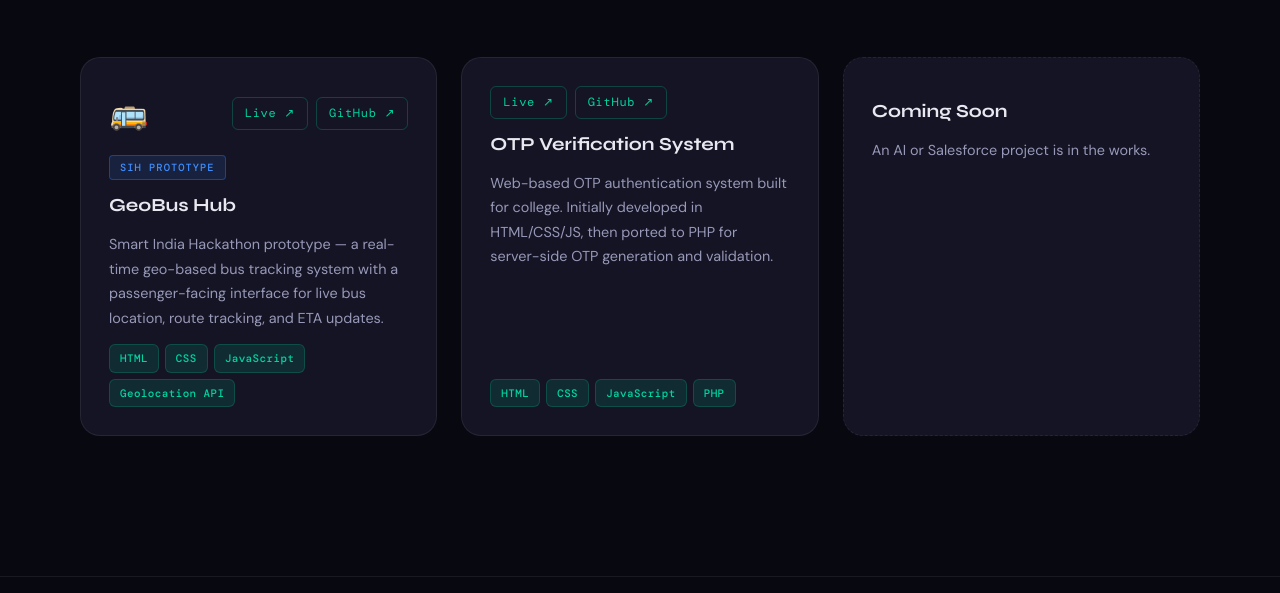
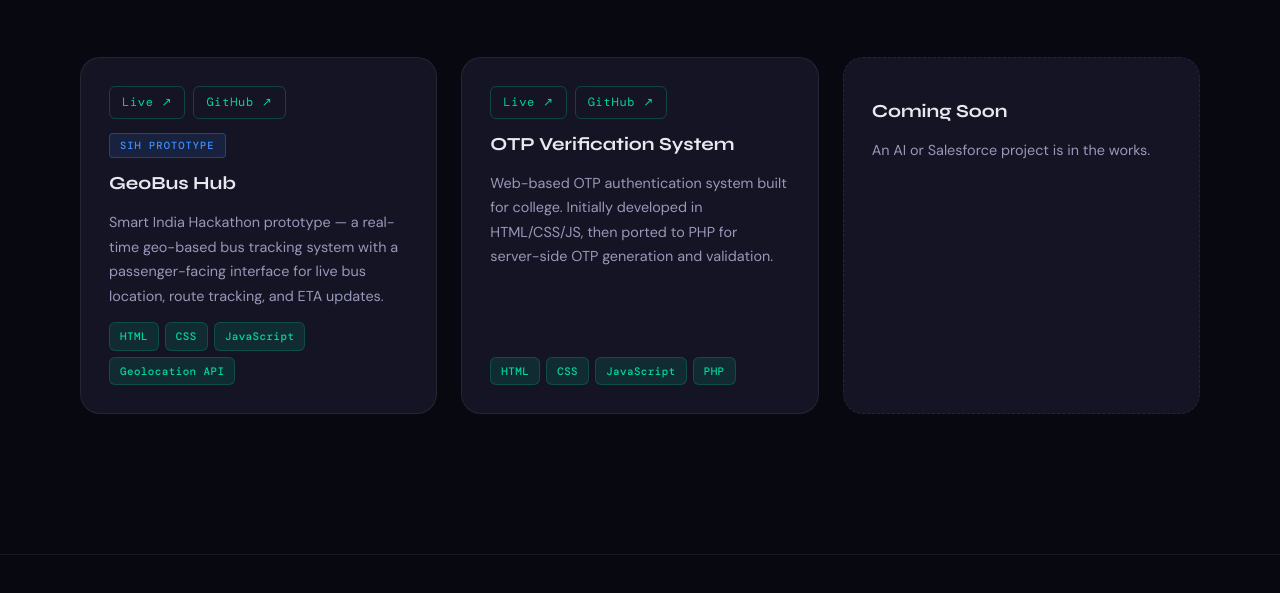
Before and after one commit to notgovindkumar/notgovindkumar.github.io, a plain HTML site: page index.html in a window 1280 px wide. Shown: the part 3842-4435 px from the top of the page. Drawn offline with nearby package versions, Linux system fonts and the light colour scheme; a web font is replaced by a local one.

Commit message:
Remove emoji from project card
Removed emoji from project card in index.html

```diff
--- a/index.html
+++ b/index.html
@@ -265,7 +265,6 @@
         <!-- Project 1: GeoBusHub -->
         <div class="project-card reveal">
           <div class="project-card__top">
-            <span class="project-card__emoji">🚌</span>
             <div class="project-card__links">
               <a href="https://notgovindkumar.github.io/geo-bus-hub/passenger.html" target="_blank" rel="noopener" class="project-card__link mono" aria-label="Live Demo">Live ↗</a>
               <a href="https://github.com/notgovindkumar/geo-bus-hub" target="_blank" rel="noopener" class="project-card__link mono" aria-label="View on GitHub">GitHub ↗</a>
```
